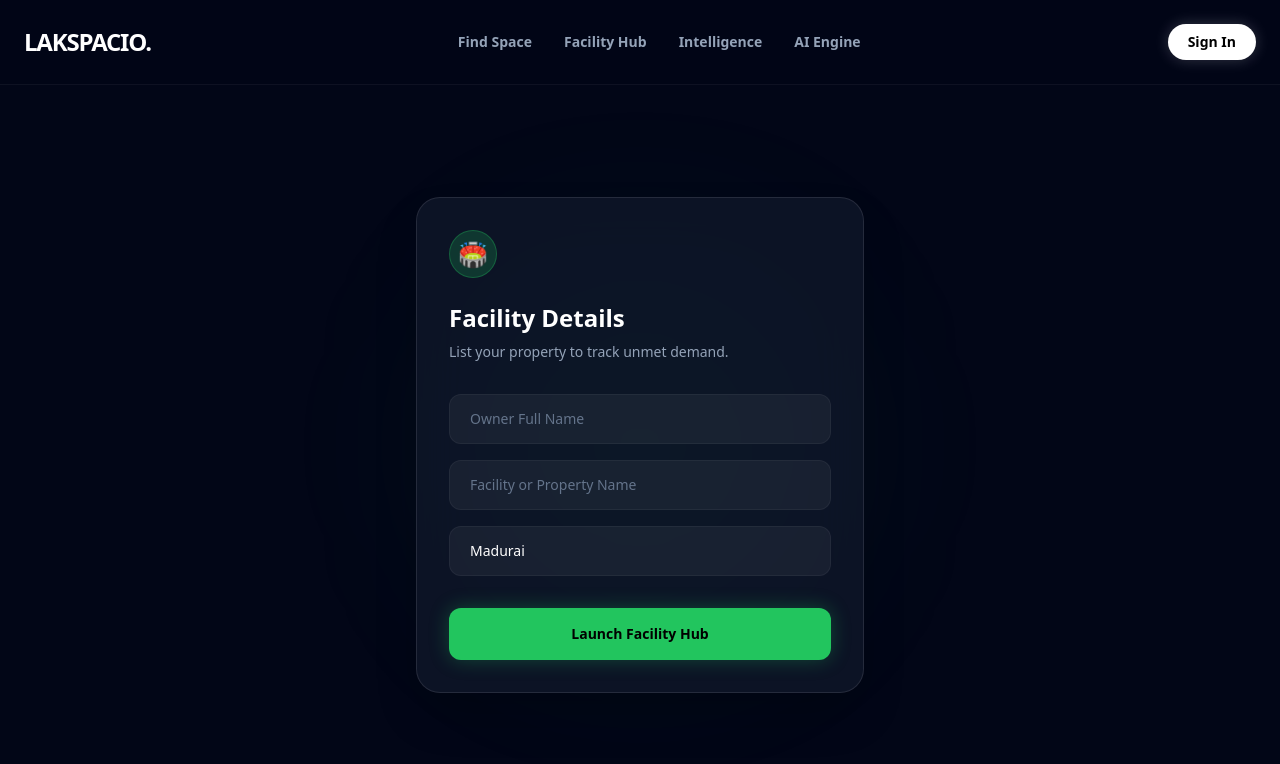
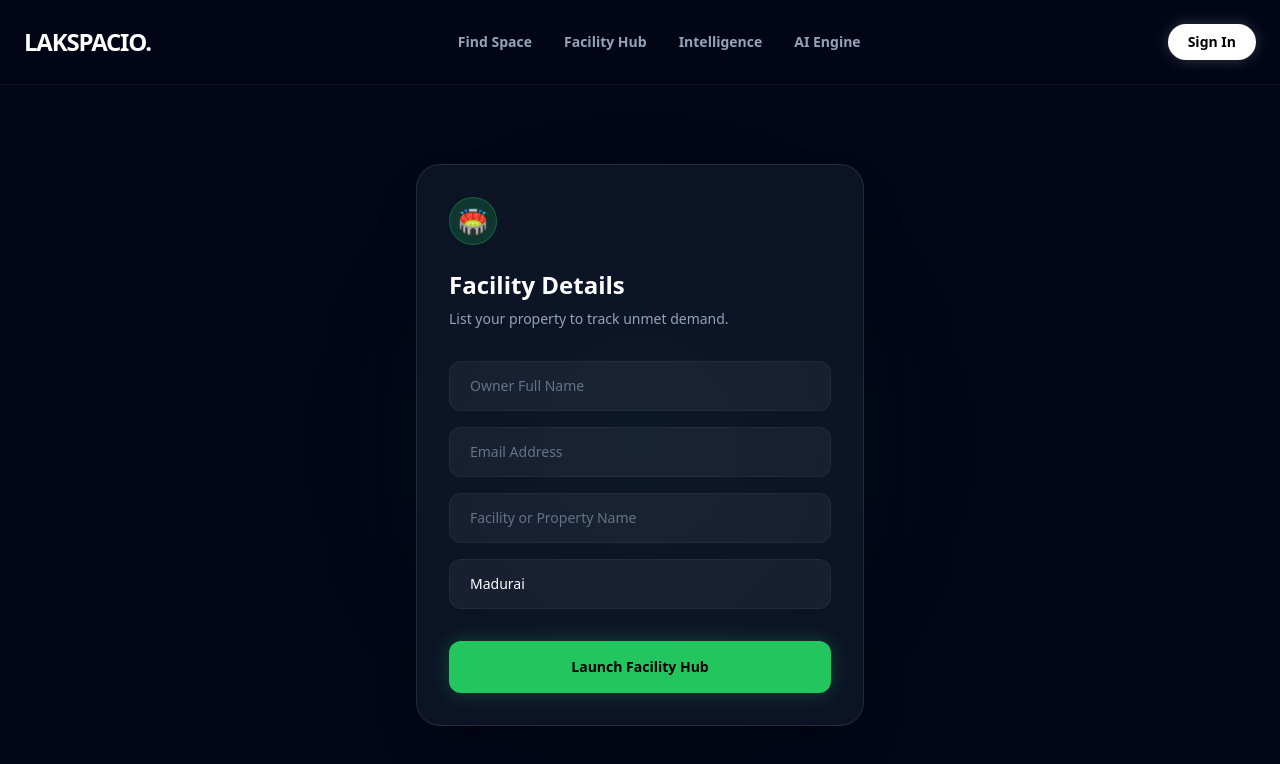
Before and after one commit to dheenadhayalan071-debug/lakspacio, a Next.js app: page /register/facility in a window 1280 px wide. Shown: the top 764 px of the page. Built offline with nearby package versions, Linux system fonts and the light colour scheme.

Commit message:
Implement facility registration form with submission
Added form handling for facility registration, including state management and submission logic.

```diff
--- a/src/app/register/facility/page.tsx
+++ b/src/app/register/facility/page.tsx
@@ -1,10 +1,34 @@
-import Link from "next/link";
+"use client";
+import { useState } from "react";
+import { useRouter } from "next/navigation";
 
 export default function FacilityRegistration() {
+  const router = useRouter();
+  const [loading, setLoading] = useState(false);
+  const [formData, setFormData] = useState({ fullName: "", email: "", facilityName: "", city: "Madurai" });
+
+  const handleSubmit = async (e: React.FormEvent) => {
+    e.preventDefault();
+    setLoading(true);
+
+    try {
+      const res = await fetch("/api/register", {
+        method: "POST",
+        headers: { "Content-Type": "application/json" },
+        body: JSON.stringify({ type: "facility", ...formData }),
+      });
+
+      if (res.ok) {
+        router.push("/facility"); // Redirect to owner dashboard!
+      }
+    } catch (error) {
+      console.error(error);
+    }
+    setLoading(false);
+  };
+
   return (
     <div className="min-h-[calc(100vh-80px)] flex flex-col items-center justify-center p-5 relative overflow-hidden">
-
-      {/* Neon Green Ambient Glow */}
       <div className="absolute top-1/2 left-1/2 -translate-x-1/2 -translate-y-1/2 w-[300px] h-[300px] bg-brand-neon/15 blur-[100px] rounded-full pointer-events-none"></div>
 
       <div className="w-full max-w-md bg-brand-surface/80 backdrop-blur-xl p-8 rounded-3xl border border-white/10 shadow-2xl z-10 relative">
@@ -15,27 +39,31 @@ export default function FacilityRegistration() {
         <h2 className="text-2xl font-black text-white mb-2">Facility Details</h2>
         <p className="text-sm text-slate-400 mb-8">List your property to track unmet demand.</p>
 
-        <form className="flex flex-col gap-4">
+        <form onSubmit={handleSubmit} className="flex flex-col gap-4">
           <input
-            type="text"
-            placeholder="Owner Full Name"
+            required type="text" placeholder="Owner Full Name"
+            onChange={(e) => setFormData({...formData, fullName: e.target.value})}
             className="w-full bg-white/5 px-5 py-3.5 outline-none text-white placeholder-slate-500 rounded-xl border border-white/5 hover:bg-white/10 focus:border-brand-neon transition-all text-sm"
           />
           <input
-            type="text"
-            placeholder="Facility or Property Name"
+            required type="email" placeholder="Email Address"
+            onChange={(e) => setFormData({...formData, email: e.target.value})}
             className="w-full bg-white/5 px-5 py-3.5 outline-none text-white placeholder-slate-500 rounded-xl border border-white/5 hover:bg-white/10 focus:border-brand-neon transition-all text-sm"
           />
           <input
-            type="text"
-            defaultValue="Madurai"
-            placeholder="City"
+            required type="text" placeholder="Facility or Property Name"
+            onChange={(e) => setFormData({...formData, facilityName: e.target.value})}
+            className="w-full bg-white/5 px-5 py-3.5 outline-none text-white placeholder-slate-500 rounded-xl border border-white/5 hover:bg-white/10 focus:border-brand-neon transition-all text-sm"
+          />
+          <input
+            type="text" defaultValue="Madurai" placeholder="City"
+            onChange={(e) => setFormData({...formData, city: e.target.value})}
             className="w-full bg-white/5 px-5 py-3.5 outline-none text-white placeholder-slate-500 rounded-xl border border-white/5 hover:bg-white/10 focus:border-brand-neon transition-all text-sm"
           />
 
-          <Link href="/facility" className="mt-4 bg-brand-neon text-black font-bold py-4 rounded-xl hover:bg-green-400 shadow-[0_0_20px_rgba(34,197,94,0.3)] transition-all text-center text-sm">
-            Launch Facility Hub
-          </Link>
+          <button disabled={loading} type="submit" className="mt-4 bg-brand-neon text-black font-bold py-4 rounded-xl hover:bg-green-400 shadow-[0_0_20px_rgba(34,197,94,0.3)] transition-all text-center text-sm disabled:opacity-50">
+            {loading ? "Creating..." : "Launch Facility Hub"}
+          </button>
         </form>
       </div>
     </div>
```
